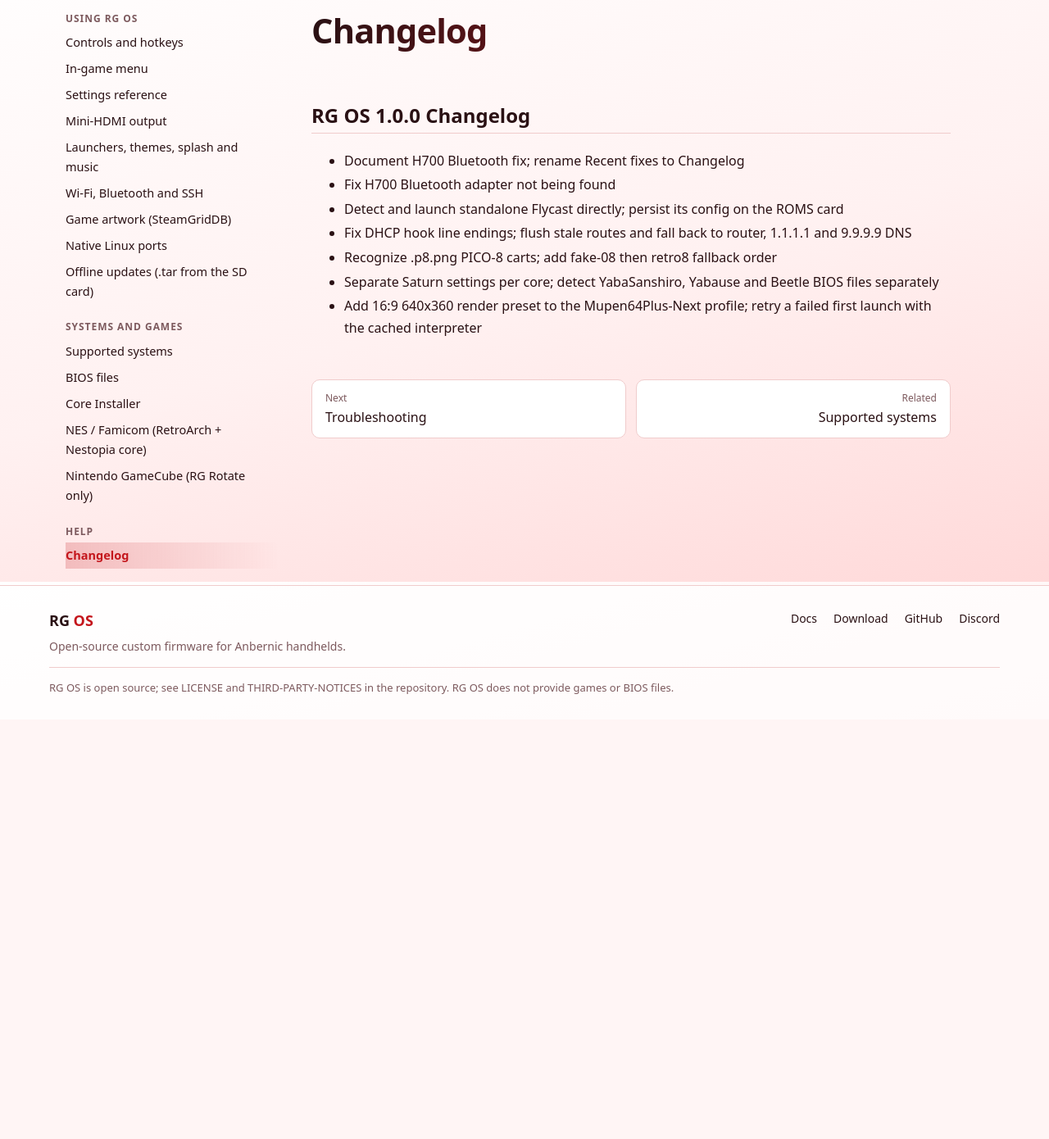
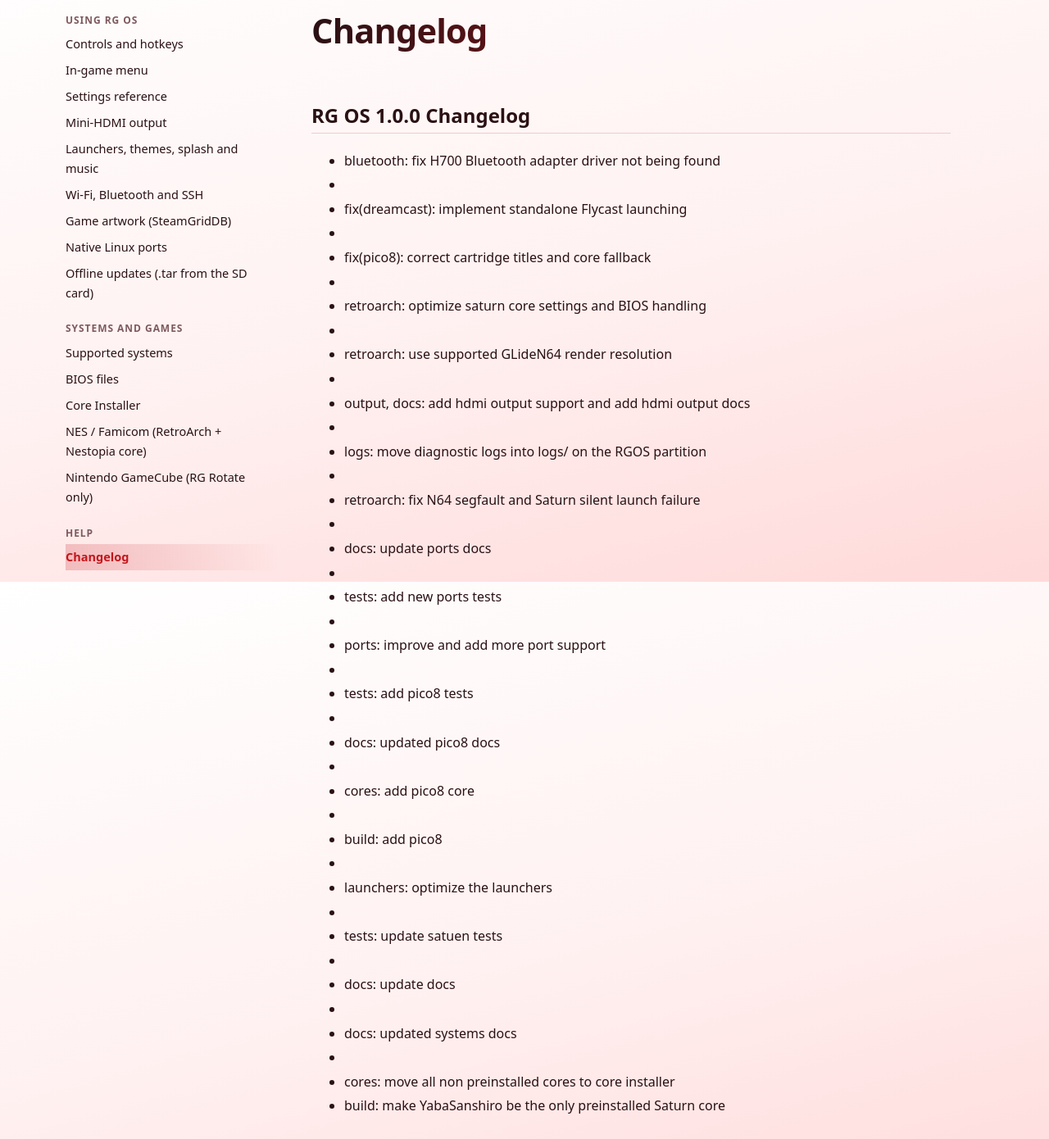
Before and after one commit to RGOS-CFW/RGOS-CFW.github.io, a plain HTML site: page docs/changelog.html in a window 1280 px wide. Shown: the part 90-1480 px from the top of the page at 82% size. Before the commit the page ends 968 px from the top, so only its background shows below. Drawn offline with Linux system fonts and the light colour scheme.

Commit message:
Update commits

```diff
--- a/docs/changelog.html
+++ b/docs/changelog.html
@@ -26,13 +26,27 @@
         <h1 id="changelog">Changelog</h1>
         <h2 id="rg-os-1-0-0">RG OS 1.0.0 Changelog</h2>
         <ul class="commits">
-          <li>Document H700 Bluetooth fix; rename Recent fixes to Changelog</li>
-          <li>Fix H700 Bluetooth adapter not being found</li>
-          <li>Detect and launch standalone Flycast directly; persist its config on the ROMS card</li>
-          <li>Fix DHCP hook line endings; flush stale routes and fall back to router, 1.1.1.1 and 9.9.9.9 DNS</li>
-          <li>Recognize .p8.png PICO-8 carts; add fake-08 then retro8 fallback order</li>
-          <li>Separate Saturn settings per core; detect YabaSanshiro, Yabause and Beetle BIOS files separately</li>
-          <li>Add 16:9 640x360 render preset to the Mupen64Plus-Next profile; retry a failed first launch with the cached interpreter</li>
+          <li>bluetooth: fix H700 Bluetooth adapter driver not being found<li>
+          <li>fix(dreamcast): implement standalone Flycast launching<li>
+          <li>fix(pico8): correct cartridge titles and core fallback<li>
+          <li>retroarch: optimize saturn core settings and BIOS handling<li>
+          <li>retroarch: use supported GLideN64 render resolution<li>
+          <li>output, docs: add hdmi output support and add hdmi output docs<li>
+          <li>logs: move diagnostic logs into logs/ on the RGOS partition<li>
+          <li>retroarch: fix N64 segfault and Saturn silent launch failure<li>
+          <li>docs: update ports docs<li>
+          <li>tests: add new ports tests<li>
+          <li>ports: improve and add more port support<li>
+          <li>tests: add pico8 tests<li>
+          <li>docs: updated pico8 docs<li>
+          <li>cores: add pico8 core<li>
+          <li>build: add pico8<li>
+          <li>launchers: optimize the launchers<li>
+          <li>tests: update satuen tests<li>
+          <li>docs: update docs<li>
+          <li>docs: updated systems docs<li>
+          <li>cores: move all non preinstalled cores to core installer</li>
+          <li>build: make YabaSanshiro be the only preinstalled Saturn core</li>
         </ul>
       </article><div class="pn"><a href="troubleshooting.html"><small>Next</small>Troubleshooting</a><a class="r" href="systems.html"><small>Related</small>Supported systems</a></div></main>
     </div>
```
